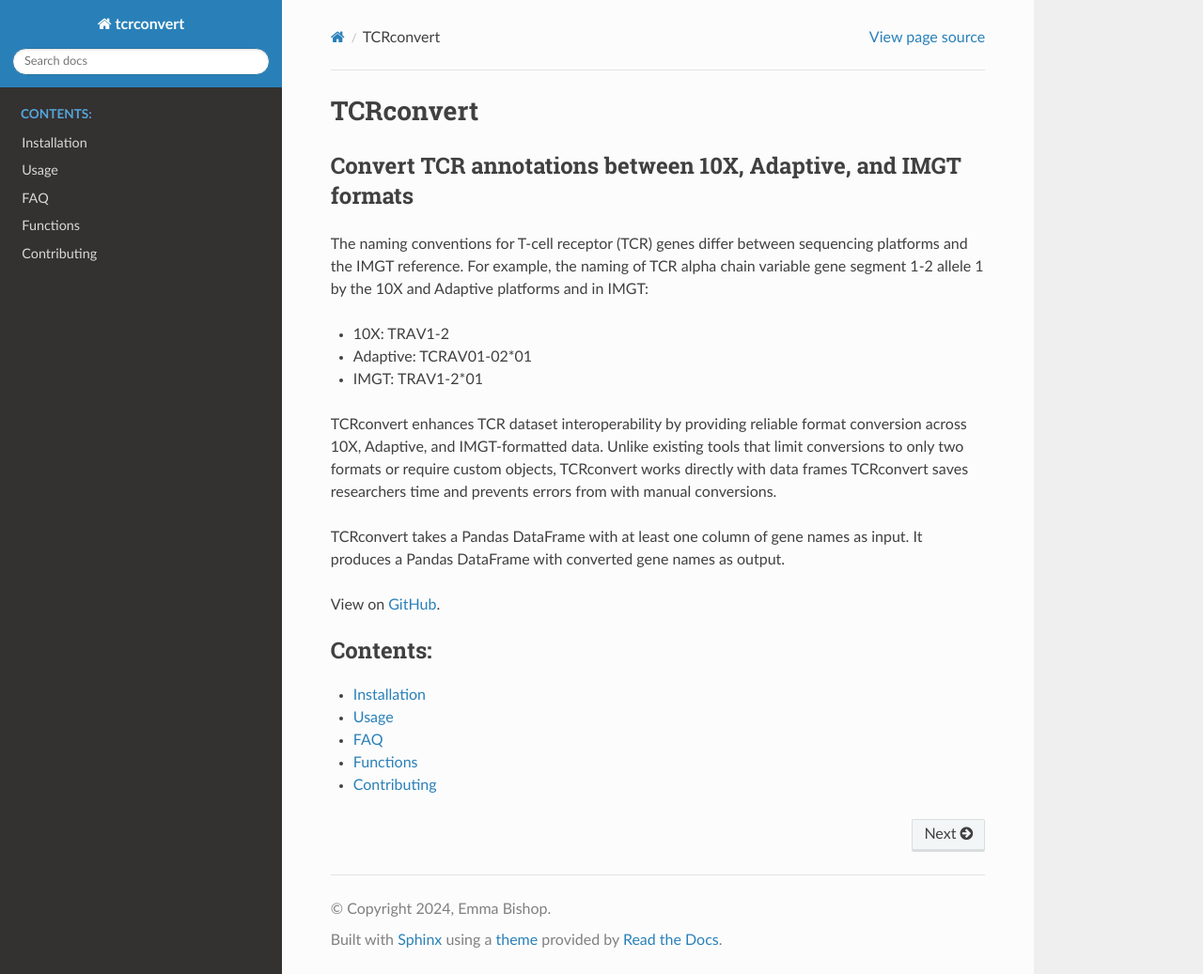
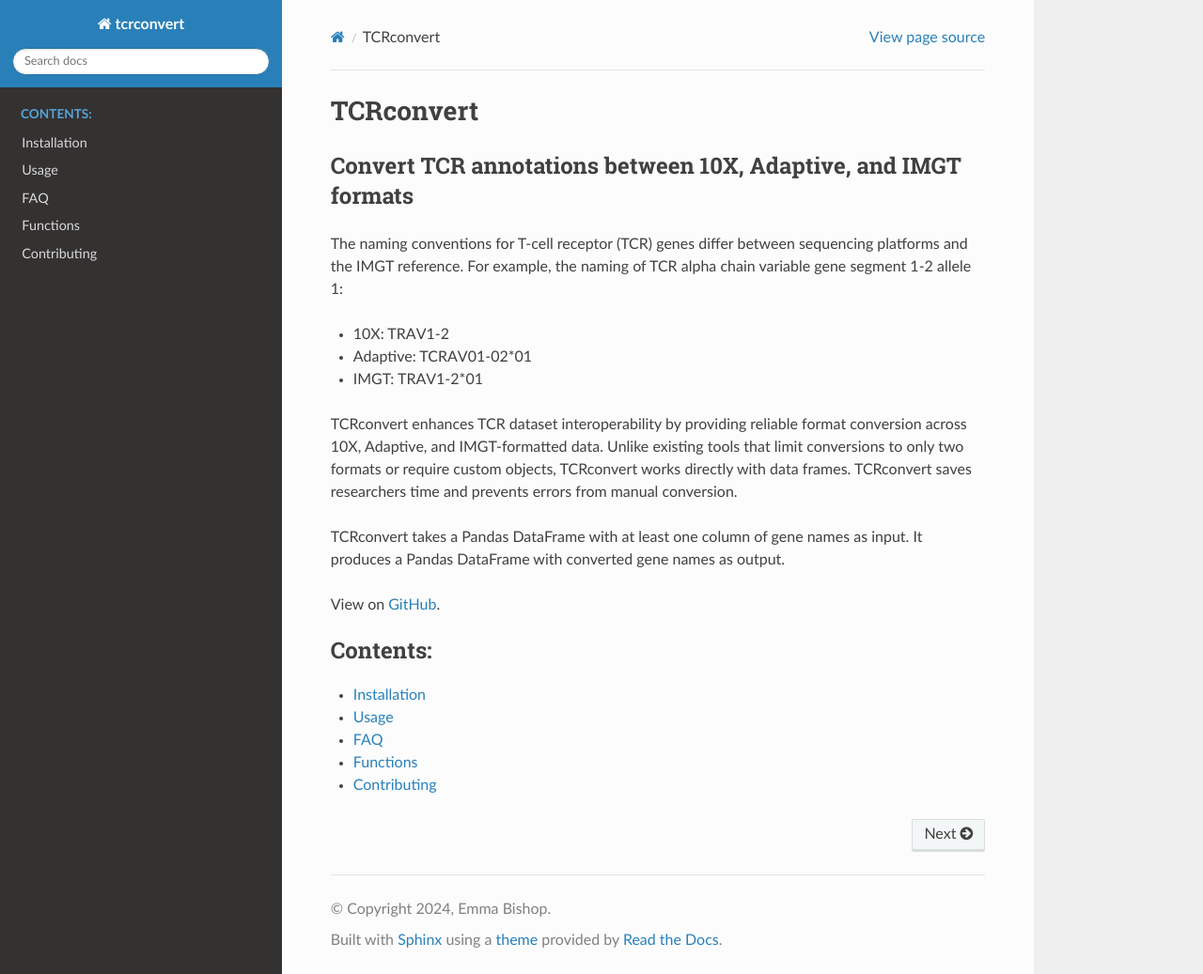
Before and after one commit to seshadrilab/tcrconvert, a Sphinx documentation site: the page built from docs/source/index.rst, in a window 1280 px wide and 1037 px high. Shown: the whole window at 94% size. Built offline with Sphinx 7.4.7 and the Read the Docs theme 3.1.0, drawn with Linux system fonts in a browser that asks for light colours.

Commit message:
Minor wording changes to docs

```diff
--- a/docs/source/index.rst
+++ b/docs/source/index.rst
@@ -10,17 +10,17 @@ Convert TCR annotations between 10X, Adaptive, and IMGT formats
 ----------------------------------------------------------------
 
 The naming conventions for T-cell receptor (TCR) genes differ between sequencing
-platforms and the IMGT reference. For example, the naming of TCR alpha chain variable \
-gene segment 1-2 allele 1 by the 10X and Adaptive platforms and in IMGT:
+platforms and the IMGT reference. For example, the naming of TCR alpha chain variable
+gene segment 1-2 allele 1:
 
 * 10X: TRAV1-2
 * Adaptive: TCRAV01-02*01
 * IMGT: TRAV1-2*01
 
 TCRconvert enhances TCR dataset interoperability by providing reliable format conversion
-across 10X, Adaptive, and IMGT-formatted data. Unlike existing tools that limit
-conversions to only two formats or require custom objects, TCRconvert works directly
-with data frames TCRconvert saves researchers time and prevents errors from with manual conversions.
+across 10X, Adaptive, and IMGT-formatted data. Unlike existing tools that limit conversions
+to only two formats or require custom objects, TCRconvert works directly with data
+frames. TCRconvert saves researchers time and prevents errors from manual conversion.
 
 TCRconvert takes a Pandas DataFrame with at least one column of gene names as input. It produces a Pandas DataFrame with converted gene names as output.
 
--- a/docs/source/installation.rst
+++ b/docs/source/installation.rst
@@ -1,7 +1,7 @@
 Installation
 ==============
 
-TCRconvert runs on Windows, Mac OS, and Linux and requires ``python >=3.9`` and ``pandas >= 1.5.0``.
+TCRconvert runs on Windows, macOS, and Linux and requires ``python >=3.9`` and ``pandas >= 1.5.0``.
 
 You can install using ``pip``. Clone this repo, then from the top-level folder run:
 
```
Also changed, not shown: README.md (+3 -3 lines).
